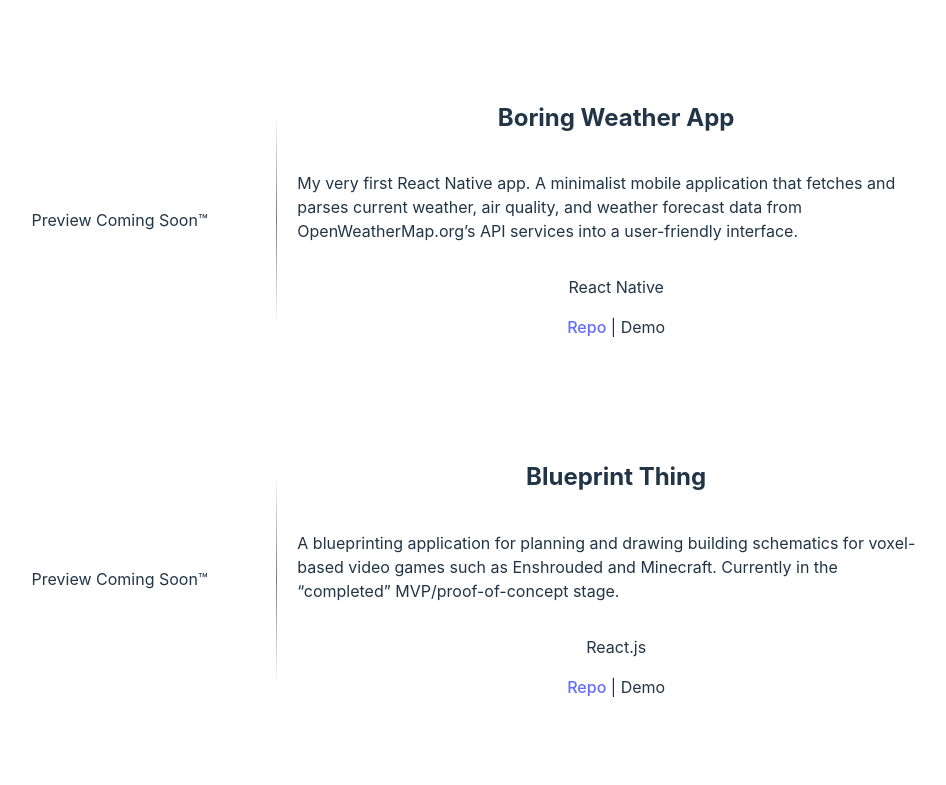
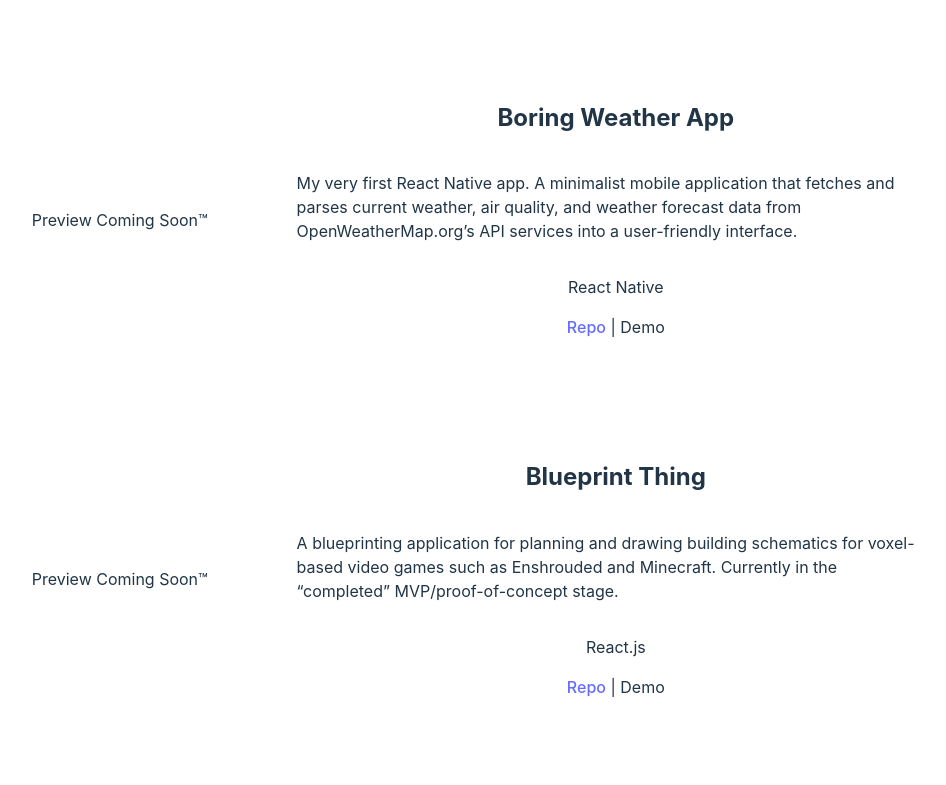
Before and after one commit to 1NJ57C3/portfolio, a React (Vite) app: page / in a window 1280 px wide. Shown: the part 1435-2220 px from the top of the page, without its empty margins (181-1127 px from the left). Built offline with nearby package versions, Linux system fonts and the light colour scheme.

Commit message:
refactor(styles): move `.vr` styles to global

```diff
--- a/src/features/projects/ProjectCard.module.css
+++ b/src/features/projects/ProjectCard.module.css
@@ -28,13 +28,6 @@ section.screenshots {
   max-width: 100%;
 }
 
-.vr {
-/* vertical rule */
-  background: radial-gradient(circle, #06060686, #00000000);
-  height: 76%;
-  width: 1.15px;
-}
-
 section.info {
   display: flex;
   flex-direction: column;
--- /dev/null
+++ b/src/shared/styles/global.css
@@ -0,0 +1,6 @@
+.vr {
+  /* vertical rule */
+    background: radial-gradient(circle, #06060686, #00000000);
+    height: 76%;
+    width: 1.15px;
+  }
```
